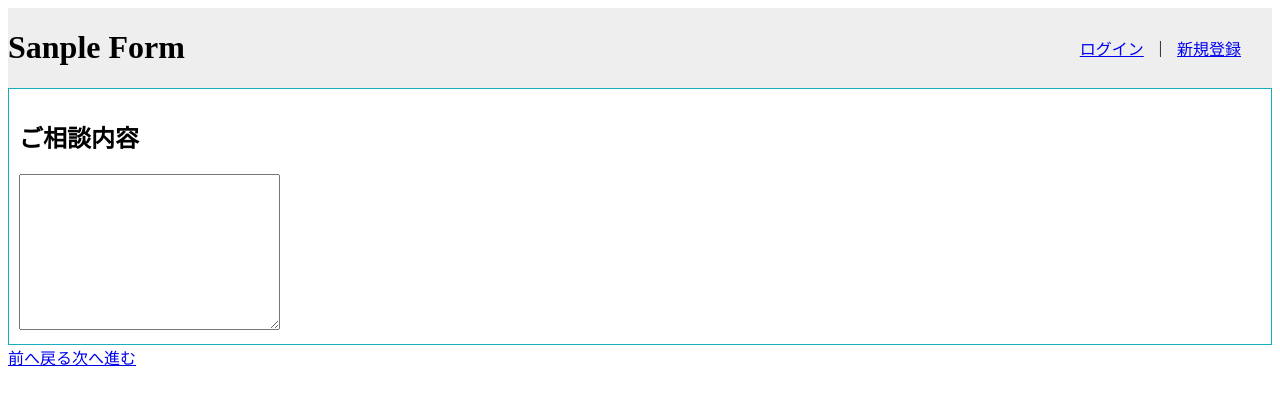
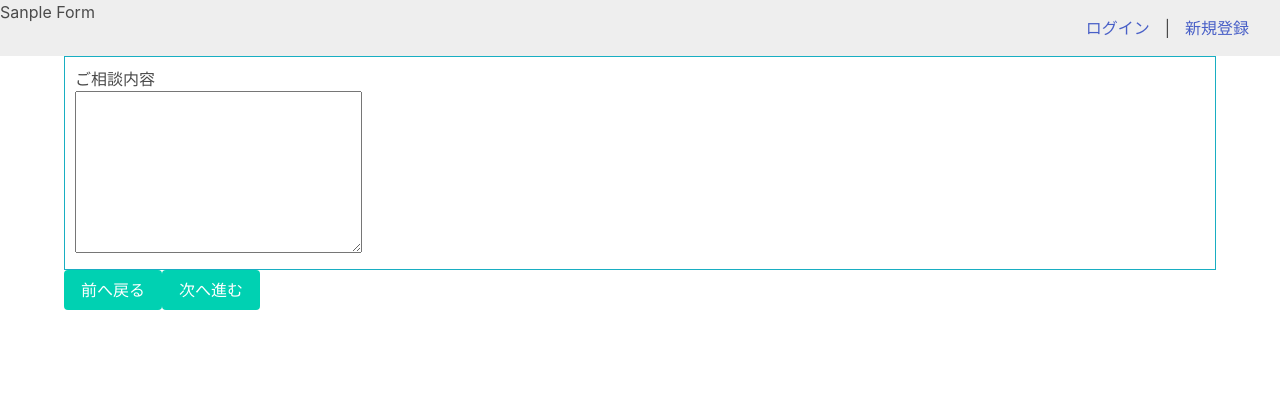
Before and after one commit to RyosukeSomeya/vue-js-spa-form, a Vue app: page /consultation in a window 1280 px wide. Shown: the top 404 px of the page. Built offline with nearby package versions, Linux system fonts and the light colour scheme.

Commit message:
bulma 導入

```diff
--- a/package.json
+++ b/package.json
@@ -17,8 +17,11 @@
     "@vue/cli-plugin-eslint": "^4.5.0",
     "@vue/cli-service": "^4.5.0",
     "babel-eslint": "^10.1.0",
+    "bulma": "^0.9.3",
     "eslint": "^6.7.2",
     "eslint-plugin-vue": "^6.2.2",
+    "node-sass": "^5.0.0",
+    "sass-loader": "10.1.1",
     "vue-template-compiler": "^2.6.11"
   },
   "eslintConfig": {
--- a/src/App.vue
+++ b/src/App.vue
@@ -1,16 +1,18 @@
 <template>
   <div>
       <Header></Header>
-      <form>
-      <transition name="fade" mode="out-in">
-      <router-view></router-view>
-      </transition>
-      </form>
+      <div class="container">
+        <form>
+        <transition name="fade" mode="out-in">
+        <router-view></router-view>
+        </transition>
+        </form>
+      </div>
   </div>
 </template>
 
 <script>
-import Header from './components/Header'
+import Header from './components/Header';
 
 export default {
   name: 'App',
@@ -20,7 +22,8 @@ export default {
 };
 </script>
 
-<style>
+<style lang="scss">
+@import "../node_modules/bulma/bulma.sass";
 /* style for transition */
 /*
   .fade-enter 表示開始状態
--- a/src/components/BasicInfo.vue
+++ b/src/components/BasicInfo.vue
@@ -18,7 +18,7 @@
                 <option v-for="n of 31" :key="n">{{ n }}</option>
             </select>日
         </div>
-        <router-link to="/questionnaire">次へ進む</router-link>
+        <router-link to="/questionnaire" class="button is-primary">次へ進む</router-link>
     </div>
 </template>
 
--- a/src/components/Consultation.vue
+++ b/src/components/Consultation.vue
@@ -4,8 +4,8 @@
             <h2>ご相談内容</h2>
             <textarea cols="30" rows="10" v-model="consultationContent"></textarea>
         </div>
-        <router-link to="/">前へ戻る</router-link>
-        <router-link to="/consultation">次へ進む</router-link>
+        <router-link to="/questionnaire" class="button is-primary">前へ戻る</router-link>
+        <router-link to="/consultation" class="button is-primary">次へ進む</router-link>
     </div>
 </template>
 
--- a/src/components/Questionnaire.vue
+++ b/src/components/Questionnaire.vue
@@ -34,8 +34,8 @@
             </div>
             </transition>
         </div>
-        <router-link to="/">前へ戻る</router-link>
-        <router-link to="/consultation">次へ進む</router-link>
+        <router-link to="/" class="button is-primary">前へ戻る</router-link>
+        <router-link to="/consultation" class="button is-primary">次へ進む</router-link>
     </div>
 </template>
 
```
Also changed, not shown: 1 other file (tests, documents, lock files or other folders).
